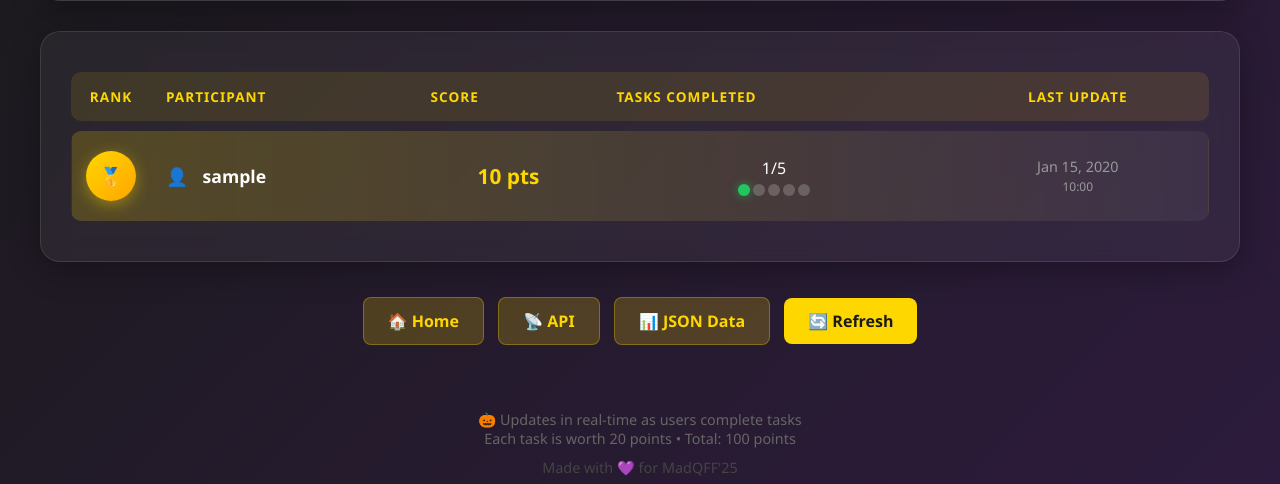
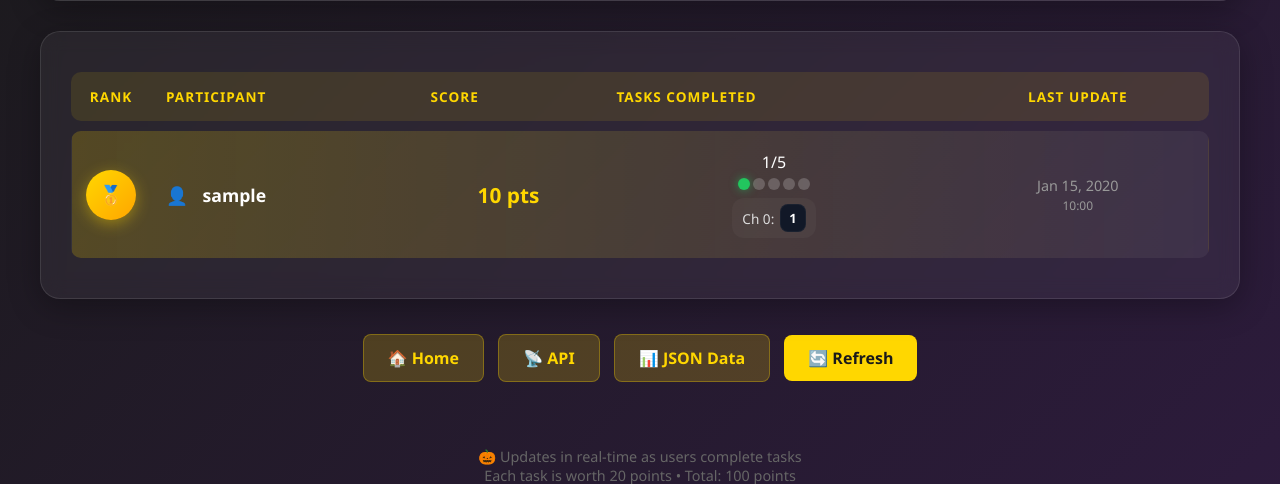
Before and after one commit to 5ansus/graderServer, a Django app: page /api/leaderboard in a window 1280 px wide. Shown: the part 290-774 px from the top of the page. Run offline with Django 4.2, Linux system fonts and the light colour scheme; tables that the repository leaves empty hold one stand-in row (values such as "Sample post").

Commit message:
update html

```diff
--- a/django_server/grader/templates/leaderboard.html
+++ b/django_server/grader/templates/leaderboard.html
@@ -229,6 +229,35 @@
 			box-shadow: 0 0 8px rgba(34, 197, 94, 0.6);
 		}
 
+		.passed-challenges {
+			margin-top: 8px;
+			display: flex;
+			gap: 8px;
+			flex-wrap: wrap;
+			justify-content: center;
+		}
+
+		.passed-challenge {
+			background: rgba(255,255,255,0.03);
+			padding: 6px 10px;
+			border-radius: 12px;
+			font-size: 0.85rem;
+			color: #ddd;
+			display: flex;
+			align-items: center;
+			gap: 6px;
+		}
+
+		.task-chip {
+			background: #111827;
+			color: #fff;
+			padding: 4px 8px;
+			border-radius: 8px;
+			font-weight: 600;
+			font-size: 0.8rem;
+			border: 1px solid rgba(255,255,255,0.04);
+		}
+
 		.date-cell {
 			text-align: center;
 			color: #999;
@@ -401,6 +430,18 @@
 									class="task-dot {% if forloop.counter <= entry.challenges_completed %}completed{% endif %}"></span>
 								{% endfor %}
 							</div>
+							{% if entry.passed_tasks_by_challenge %}
+							<div class="passed-challenges" title="Tareas aprobadas por challenge">
+								{% for root, tasks in entry.passed_tasks_by_challenge.items %}
+								<div class="passed-challenge">
+									<span>Ch {{ root }}:</span>
+									{% for t in tasks %}
+									<span class="task-chip">{{ t }}</span>
+									{% endfor %}
+								</div>
+								{% endfor %}
+							</div>
+							{% endif %}
 						</td>
 						<td class="date-cell">
 							{{ entry.last_updated|date:"M d, Y" }}<br>
```
